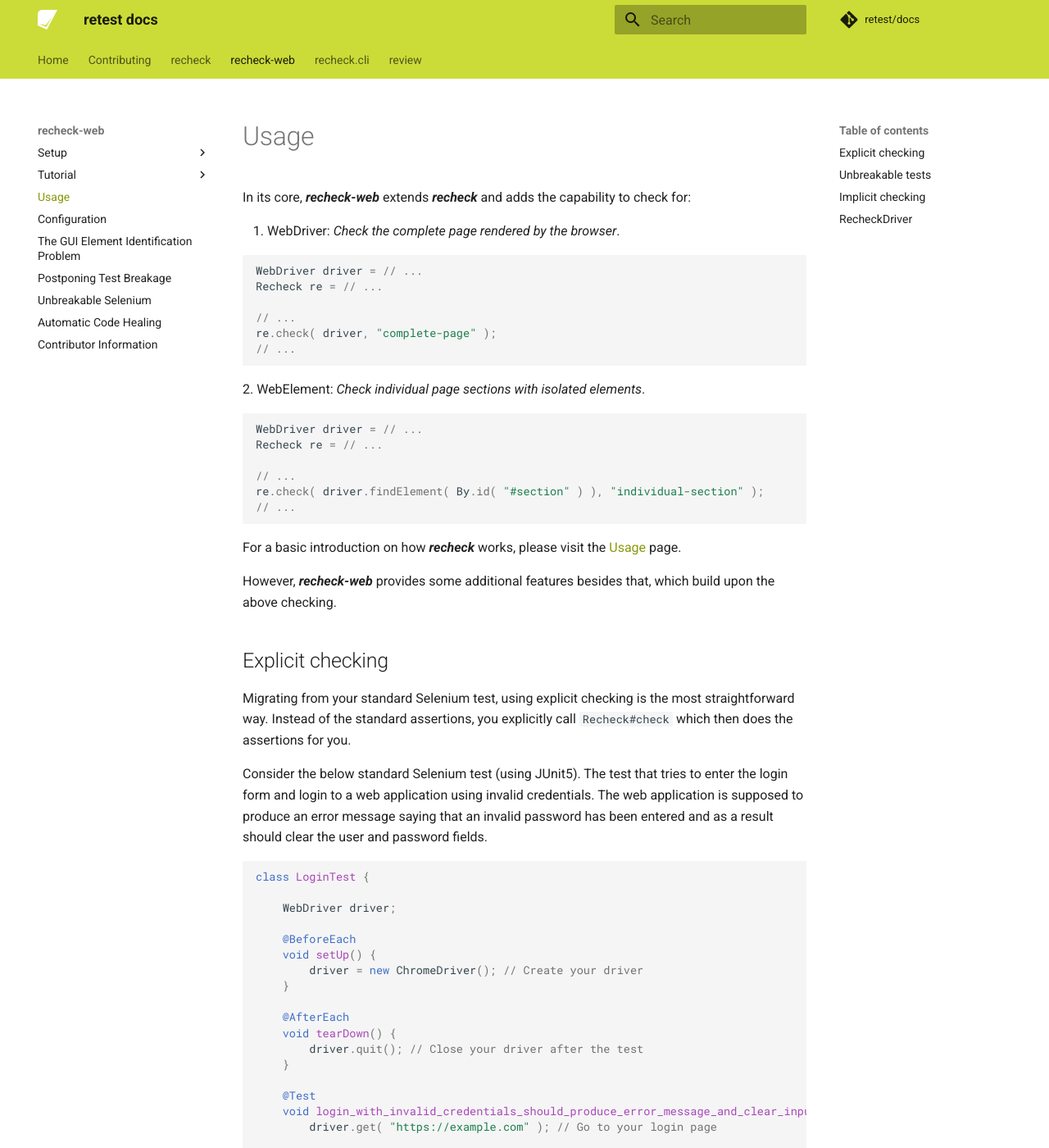
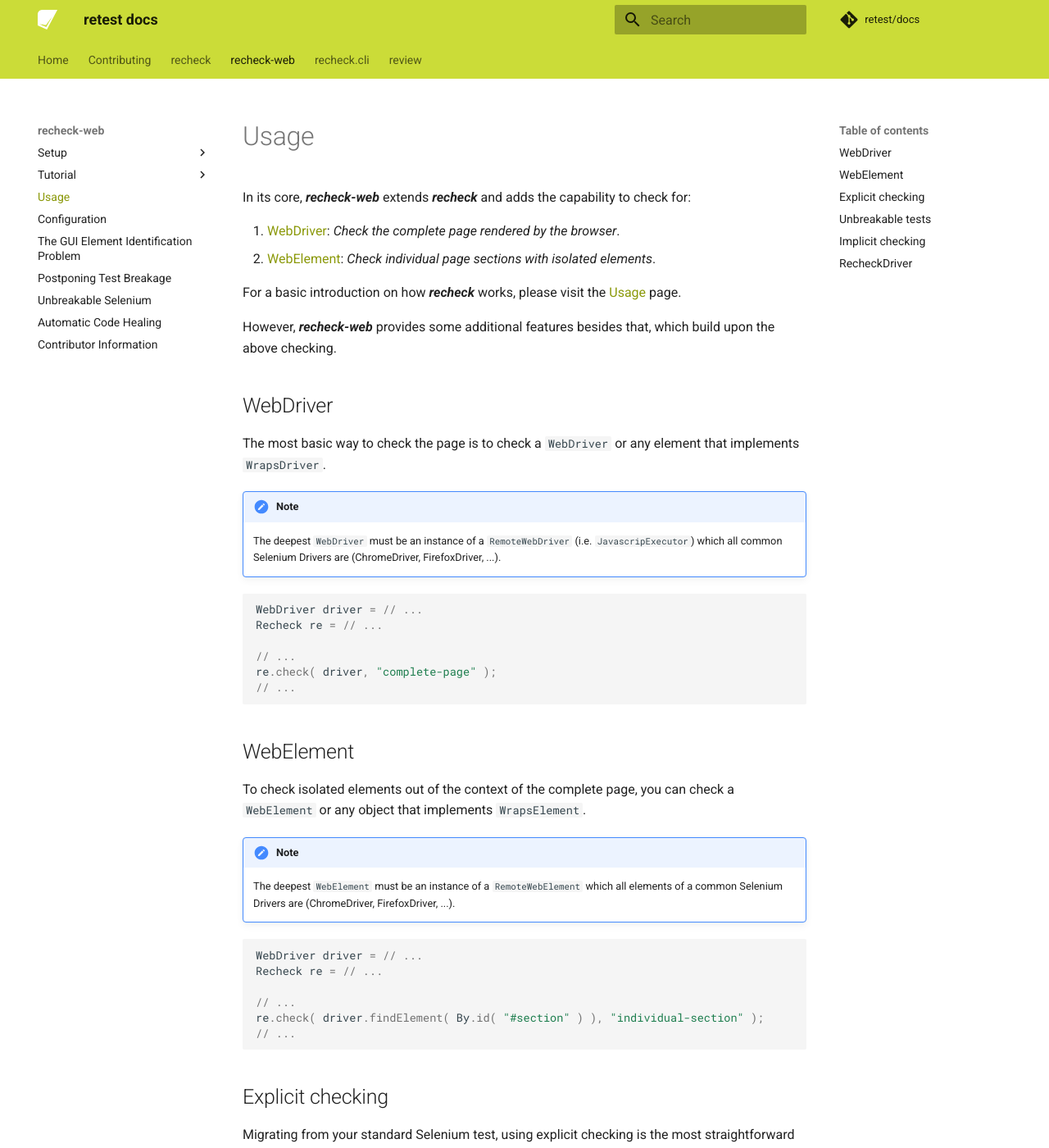
Before and after one commit to retest/docs, an MkDocs documentation site: the page built from docs/recheck-web/introduction/usage.md, in a window 1280 px wide and 1400 px high. Shown: the whole window at 82% size. Built offline with MkDocs 1.6.1 and Material for MkDocs 9.7.7, drawn with Linux system fonts in a browser that asks for light colours; comment, search, counter and statistics services are not loaded.

Commit message:
Move driver and element into an own category
to make it more apparent that those types can be checked.

````diff
--- a/docs/recheck-web/introduction/usage.md
+++ b/docs/recheck-web/introduction/usage.md
@@ -2,30 +2,44 @@
 
 In its core, ***recheck-web*** extends ***recheck*** and adds the capability to check for:
 
-1. WebDriver: *Check the complete page rendered by the browser*.
-
-   ```java
-   WebDriver driver = // ...
-   Recheck re = // ...
-
-   // ...
-   re.check( driver, "complete-page" );
-   // ...
-   ```
-2. WebElement: *Check individual page sections with isolated elements*.
-
-   ```java
-   WebDriver driver = // ...
-   Recheck re = // ...
-
-   // ...
-   re.check( driver.findElement( By.id( "#section" ) ), "individual-section" );
-   // ...
-   ```
+1. [WebDriver](#webdriver): *Check the complete page rendered by the browser*.
+2. [WebElement](#webelement): *Check individual page sections with isolated elements*.
 
 For a basic introduction on how ***recheck*** works, please visit the [Usage](../../recheck/introduction/usage.md) page.
 
 However, ***recheck-web*** provides some additional features besides that, which build upon the above checking.
+
+## WebDriver
+
+The most basic way to check the page is to check a `WebDriver` or any element that implements `WrapsDriver`.
+
+!!! note
+	The deepest `WebDriver` must be an instance of a `RemoteWebDriver` (i.e. `JavascripExecutor`) which all common Selenium Drivers are (ChromeDriver, FirefoxDriver, ...).
+
+```java
+WebDriver driver = // ...
+Recheck re = // ...
+
+// ...
+re.check( driver, "complete-page" );
+// ...
+```
+
+## WebElement
+
+To check isolated elements out of the context of the complete page, you can check a `WebElement` or any object that implements `WrapsElement`.
+
+!!! note
+	The deepest `WebElement` must be an instance of a `RemoteWebElement` which all elements of a common Selenium Drivers are (ChromeDriver, FirefoxDriver, ...).
+
+```java
+WebDriver driver = // ...
+Recheck re = // ...
+
+// ...
+re.check( driver.findElement( By.id( "#section" ) ), "individual-section" );
+// ...
+```
 
 ## Explicit checking
 
````
